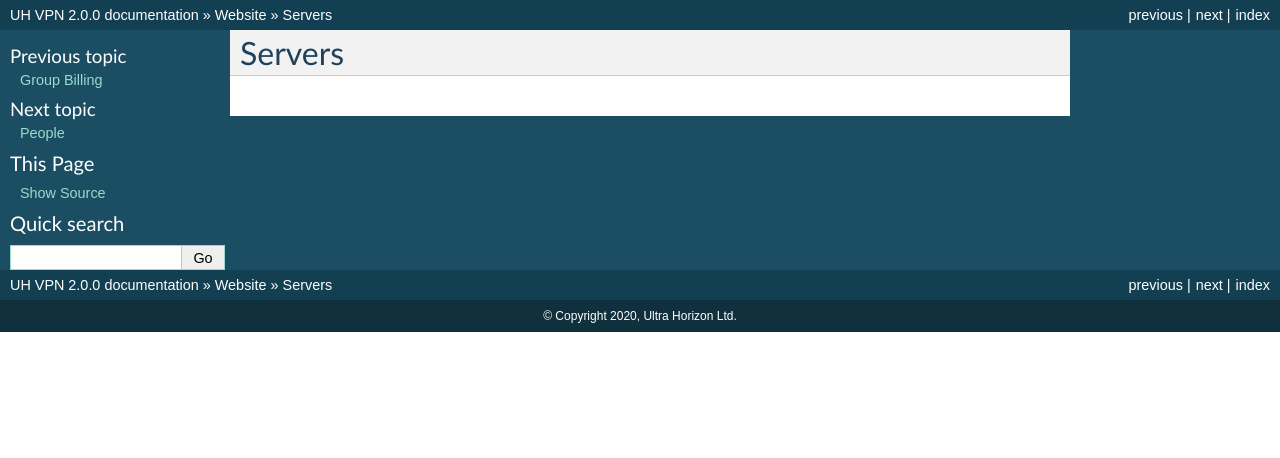
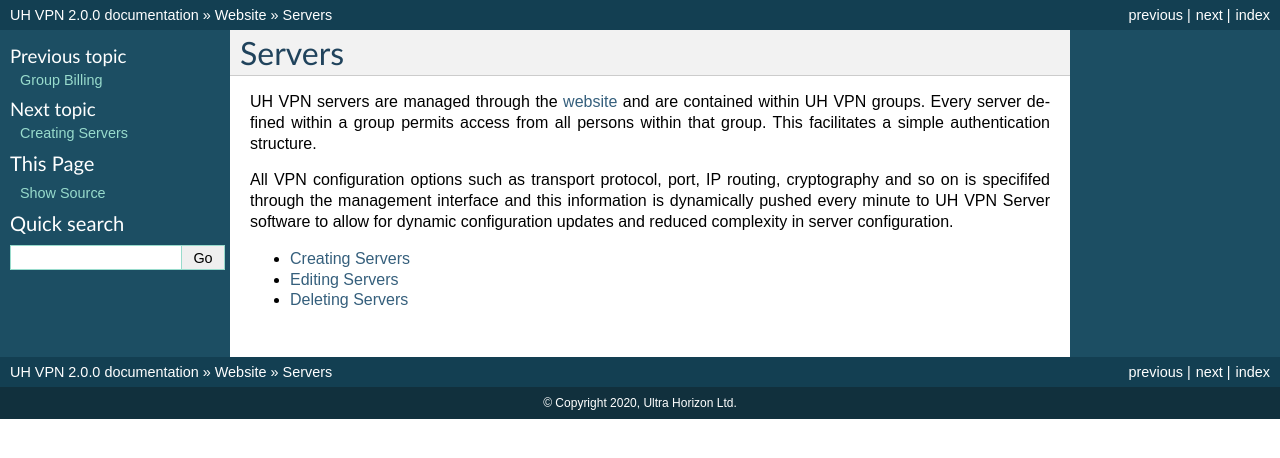
Before and after one commit to ultrahorizon/UH-VPN-Docs, a Sphinx documentation site: the page built from source/website/servers/index.rst, in a window 1280 px wide. Shown: the top 458 px of the page. Built offline with Sphinx 7.4.7, drawn with Linux system fonts in a browser that asks for light colours.

```diff
--- a/source/website/groups/updating.rst
+++ b/source/website/groups/editing.rst
@@ -1,7 +1,7 @@
-Updating Groups
-===============
+Editing Groups
+==============
 
-Groups can be updated at any point by clicking the |edit_icon| icon next to the appropriate
+Groups can be edited at any point by clicking the |edit_icon| icon next to the appropriate
 group in the `management page`_. After clicking, one is presented with a page similar to that
 of group creation, except fields are pre-filled.
 
--- a/source/website/groups/index.rst
+++ b/source/website/groups/index.rst
@@ -15,7 +15,7 @@
     :maxdepth: 1
 
     creating
-    updating
+    editing
     deleting
     admins
     billing
--- /dev/null
+++ b/source/website/servers/deleting.rst
@@ -0,0 +1,2 @@
+Deleting Servers
+================
--- /dev/null
+++ b/source/website/servers/editing.rst
@@ -0,0 +1,2 @@
+Editing Servers
+===============
--- a/source/website/servers/index.rst
+++ b/source/website/servers/index.rst
@@ -1,3 +1,21 @@
 *******
 Servers
 *******
+
+UH VPN servers are managed through the `website`_ and are contained within UH VPN groups. Every server
+defined within a group permits access from all persons within that group. This facilitates
+a simple authentication structure.
+
+All VPN configuration options such as transport protocol, port, IP routing, cryptography and so on is
+specififed through the management interface and this information is dynamically pushed every minute to
+UH VPN Server software to allow for dynamic configuration updates and reduced complexity in server
+configuration.
+
+..  toctree::
+    :maxdepth: 1
+
+    creating
+    editing
+    deleting
+
+.. _website: https://uh-vpn.com
```
Also changed, not shown: source/website/servers/creating.rst (added, +44 -0 lines).
